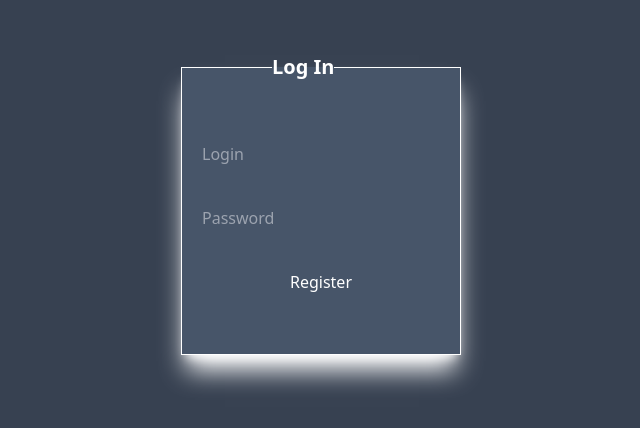
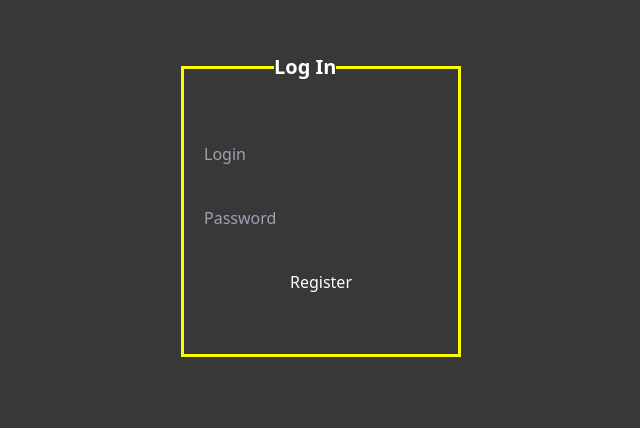
Before and after one commit to manebabakhanyan/Movie, a React (Vite) app: page /favourite in a window 1280 px wide. Shown: the part 118-546 px from the top of the page, without its empty margins (319-959 px from the left). Built offline with nearby package versions, Linux system fonts and the light colour scheme.

Commit message:
Form style

```diff
--- a/src/App.jsx
+++ b/src/App.jsx
@@ -9,6 +9,7 @@ import MovieDetails from './Components/Information/InformationMovie';
 import Footer from './Components/Home/Footer/Footer';
 import SimilarFilms from './Components/Home/Movie/SimilarFilms';
 import RegisterPage from './Pages/RegisterPage';
+
 function App() {
   const [isLoggedIn, setIsLoggedIn] = useState(!!localStorage.getItem('submit'));
 
@@ -35,9 +36,9 @@ function App() {
             <Route path="/favourite" element={<LikedMovies />} />
             <Route path='/movie/:id' element={<SimilarFilms />} />
           </Routes>
+          <Footer />
         </div>
       )}
-      {isLoggedIn && <Footer />}
     </>
   );
 }
--- a/src/Components/RegistrationForm/Form.jsx
+++ b/src/Components/RegistrationForm/Form.jsx
@@ -11,8 +11,8 @@ export default function LoginForm({ onSubmit }) {
 
     return (
         <form onSubmit={handleFormSubmit} className='flex flex-col '>
-            <input type="text" value={login} onChange={(e) => setLogin(e.target.value)} placeholder="Login" className='mb-[40px] pl-[20px] bg-gray outline-none text-white' />
-            <input type="password" value={password} onChange={(e) => setPassword(e.target.value)} placeholder="Password" className='bg-gray mb-[40px] pl-[20px] outline-none text-white' />
+            <input type="text" value={login} onChange={(e) => setLogin(e.target.value)} placeholder="Login" className='mb-[40px] pl-[20px]  outline-none bg-gradient-to-br from-viaGray via-viaGray to-viaGray text-yellow' />
+            <input type="password" value={password} onChange={(e) => setPassword(e.target.value)} placeholder="Password" className='bg-gradient-to-br from-viaGray via-viaGray to-viaGray mb-[40px] pl-[20px] outline-none text-yellow' />
             <button type="submit" className='text-white'>Register</button>
         </form>
     );
--- a/src/Pages/LikedMovies.jsx
+++ b/src/Pages/LikedMovies.jsx
@@ -5,7 +5,8 @@ import FilmImages from '../Components/Home/Movie/FilmImages';
 import FilmDate from '../Components/Home/Movie/FilmDate';
 import VoteAverage from '../Components/Home/Movie/FilmVote';
 import DeleteFavouriteFilms from '../Components/Home/Movie/DeleteFavouriteFilms';
-
+import { Link } from 'react-router-dom';
+import useMovieStore from '../Store/useMovieStore';
 export default memo(function LikedMovies() {
     const { favouriteFilms, deleteFilm } = useFavouriteFilms();
 
@@ -16,6 +17,11 @@ export default memo(function LikedMovies() {
     function handleDeleteFilm(filmId) {
         deleteFilm(filmId);
     };
+    const selectMovie = useMovieStore((state) => state.selectMovie);
+
+    function handleMovieClick(movie) {
+        selectMovie(movie);
+    };
 
     return (
         <div>
@@ -24,8 +30,10 @@ export default memo(function LikedMovies() {
                     <div key={movie.id} className='border border-yellow rounded-[20px] mt-[50px]'>
                         <DeleteFavouriteFilms handleClick={() => handleDeleteFilm(movie.id)} />
                         <div className='p-[20px]'>
-                            <FilmImages movie={movie} />
-                            <FilmTitle movie={movie} />
+                            <Link to={`/movie/${movie.id}`} onClick={() => handleMovieClick(movie)}>
+                                <FilmImages movie={movie} />
+                                <FilmTitle movie={movie} />
+                            </Link>
                             <div className='flex justify-between'>
                                 <FilmDate movie={movie} />
                                 <VoteAverage movie={movie} />
--- a/src/Pages/RegisterPage.jsx
+++ b/src/Pages/RegisterPage.jsx
@@ -33,9 +33,9 @@ export default function RegisterPage() {
 
     return (
         <div>
-            <div className="bg-darkGray h-[100vh]">
+            <div className="bg-gradient-to-br from-viaGray via-viaGray to-viaGray h-[100vh]">
                 <div className="pl-[500px] pr-[500px] pt-[170px]">
-                    <fieldset className='border border-white pb-[60px] pt-[60px] shadow-xl shadow-white bg-gray'>
+                    <fieldset className='border-[3px] border-yellow pb-[60px] pt-[60px] bg-gradient-to-br from-viaGray via-fromGray to-viaGray'>
                         <legend className='ml-[90px] text-white text-[20px] font-bold'>Log In</legend>
                         {formSubmit}
                     </fieldset>
--- a/src/Pages/SearchResults.jsx
+++ b/src/Pages/SearchResults.jsx
@@ -6,7 +6,7 @@ import VoteAverage from '../Components/Home/Movie/FilmVote';
 import HeartIcon from '../Components/Icon/HeartIcon';
 import Loader from '../../src/Components/Home/Movie/Loading/loading.gif';
 import Pagination from '../Components/Pagination/Pagination';
-import { Link } from 'react-router-dom';
+import { Link, useLocation } from 'react-router-dom';
 import useMovieStore from '../Store/useMovieStore';
 
 function SearchResults() {
@@ -16,11 +16,11 @@ function SearchResults() {
     const [currentPage, setCurrentPage] = useState(0);
     const itemsPerPage = 4;
     const selectMovie = useMovieStore((state) => state.selectMovie);
+    const location = useLocation();
 
     useEffect(() => {
         const API = 'f6fe3a0d481ebf7e606a5a5a6541dd26';
-        const searchParams = new URLSearchParams(location.search);
-        const search = searchParams.get('query');
+        const search = decodeURIComponent(location.search.split('=')[1]);
         fetch(`https://api.themoviedb.org/3/search/movie?api_key=${API}&query=${search}`)
             .then(response => response.json())
             .then(data => {
```
Also changed, not shown: src/Components/Home/Header/Search.jsx (line endings or trailing spaces).
